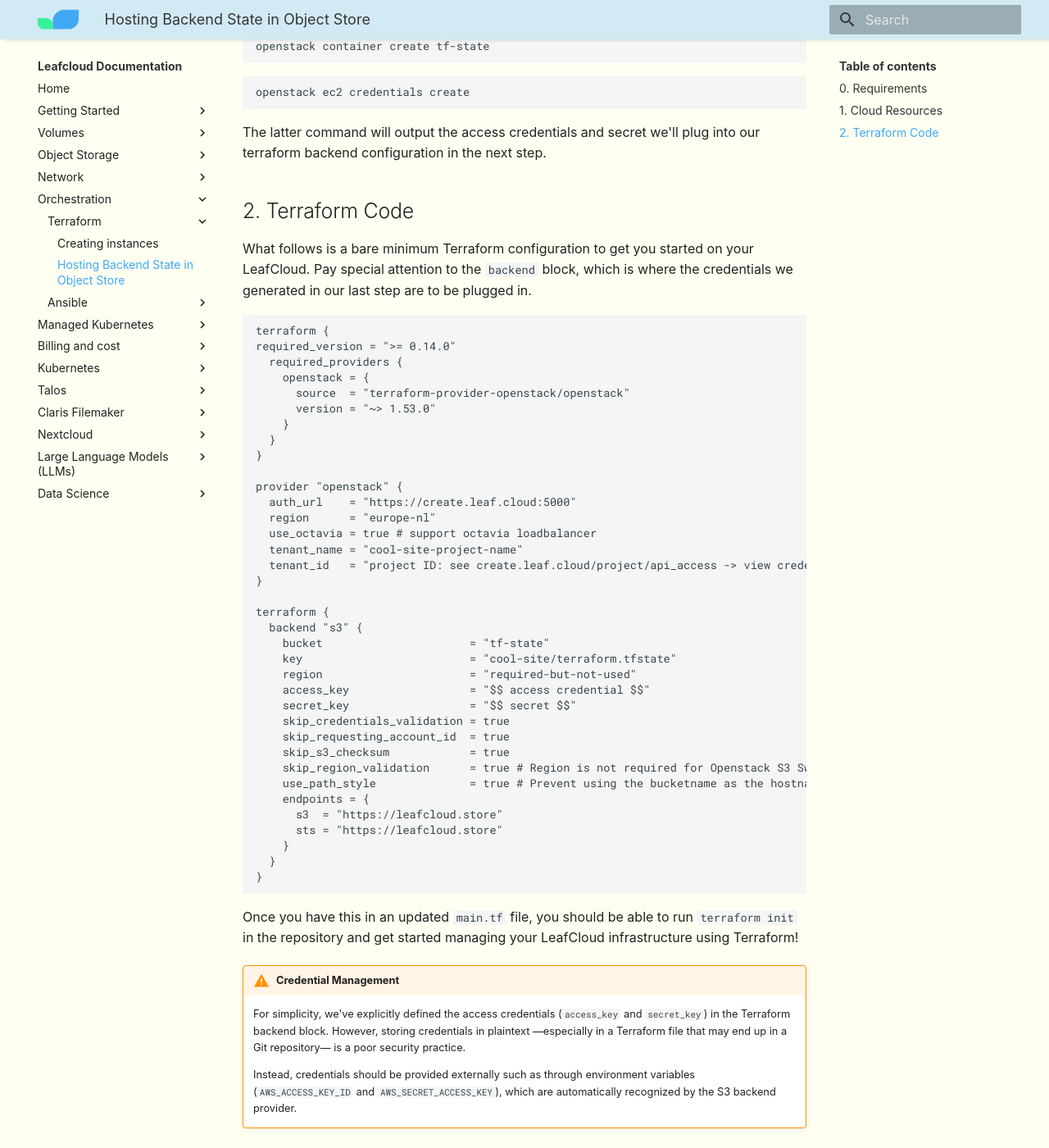
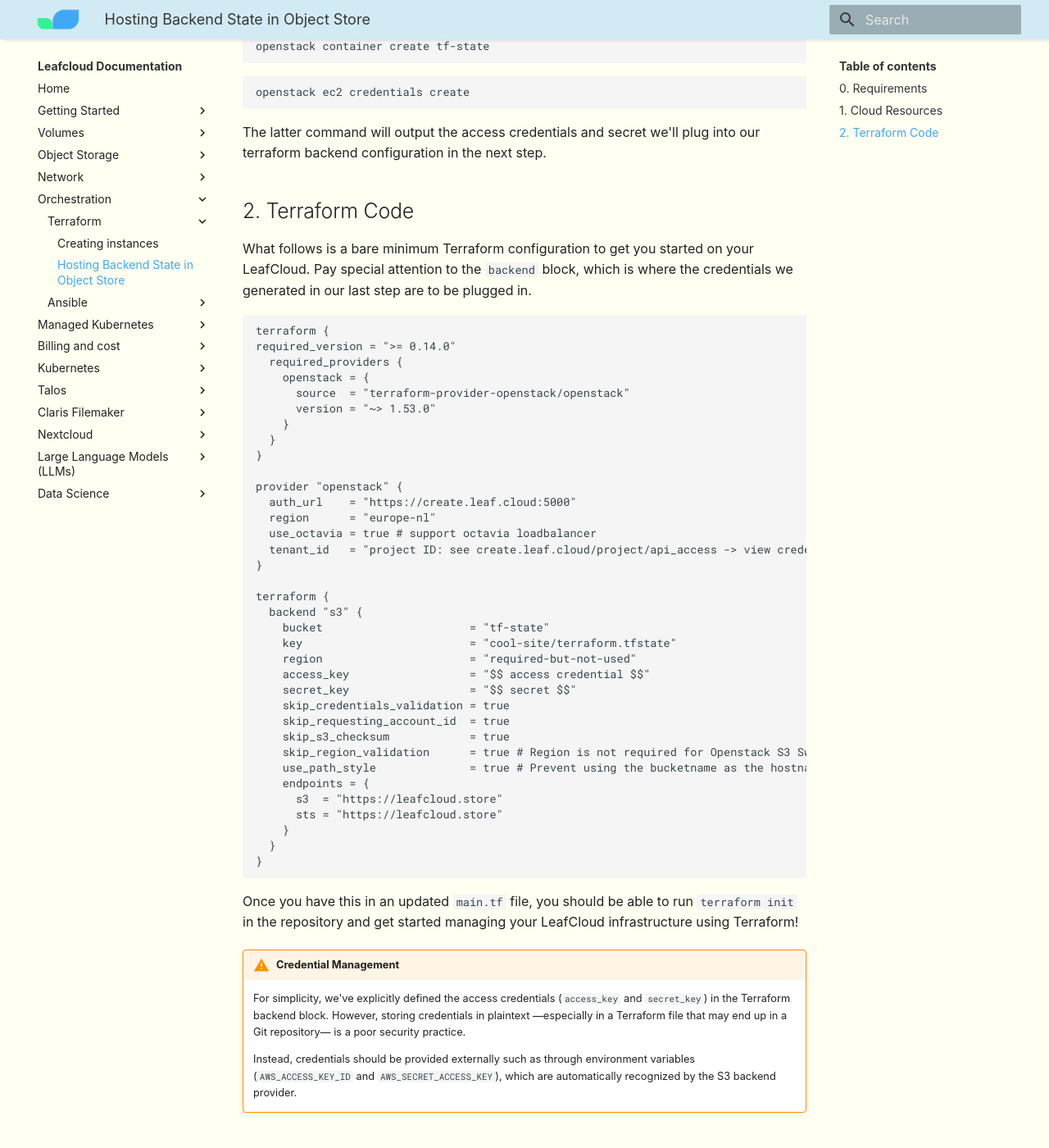
Before and after one commit to leafcloudhq/documentation-rtd, an MkDocs documentation site: the page built from docs/terraform/tf-state.md, in a window 1280 px wide and 1400 px high, scrolled down 600 px. Shown: the whole window at 82% size. Built offline with MkDocs 1.6.1 and Material for MkDocs 9.7.7, drawn with Linux system fonts in a browser that asks for light colours; some web fonts are replaced.

Commit message:
address PR: tenant_name not required

```diff
--- a/docs/terraform/tf-state.md
+++ b/docs/terraform/tf-state.md
@@ -40,7 +40,6 @@
   auth_url    = "https://create.leaf.cloud:5000"
   region      = "europe-nl"
   use_octavia = true # support octavia loadbalancer
-  tenant_name = "cool-site-project-name"
   tenant_id   = "project ID: see create.leaf.cloud/project/api_access -> view credentials"
 }
 
```
